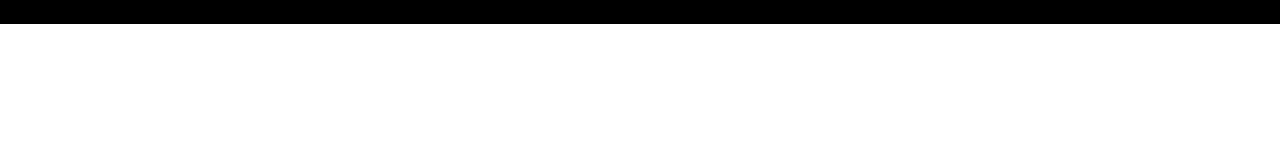
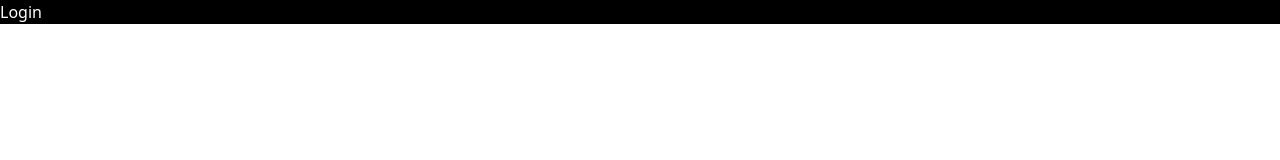
Before and after one commit to fluturecode/metaWeb3_tailwind_next_moralis, a Next.js app: page / in a window 1280 px wide. Shown: the top 160 px of the page. Built offline with nearby package versions, Linux system fonts and the light colour scheme.

Commit message:
converted /index.js to default function Home component

```diff
--- a/components/Login.js
+++ b/components/Login.js
@@ -1,7 +1,3 @@
 export const Login = () => {
-  return (
-  <div className="relative bg-black">
-    Login
-    </div>
-  );
-};
+  return <div className="relative bg-black text-white">Login</div>
+}
--- a/pages/index.tsx
+++ b/pages/index.tsx
@@ -2,16 +2,19 @@ import type { NextPage } from 'next'
 import Head from 'next/head'
 import { Login } from '../components/Login'
 
-const Home: NextPage = () => {
+export default function Home() {
+  const isAuthenticated = false
+
+  if (!isAuthenticated) return <Login />
+
   return (
-    <div>
+    <div className="h-screen">
       <Head>
         <title>Metaverse App</title>
         <link rel="icon" href="/favicon.ico" />
       </Head>
+
       <Login />
     </div>
   )
 }
-
-export default Home
```
